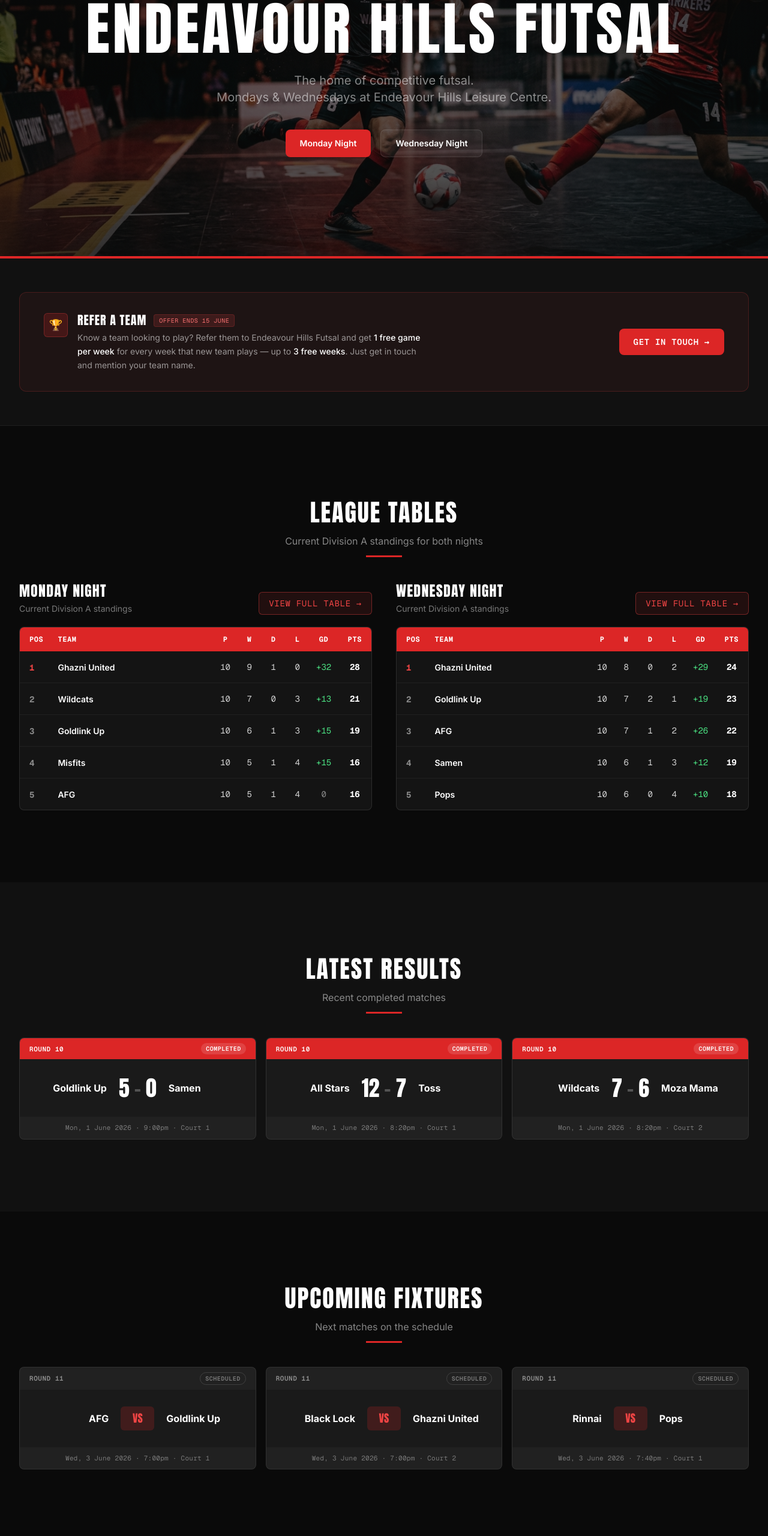
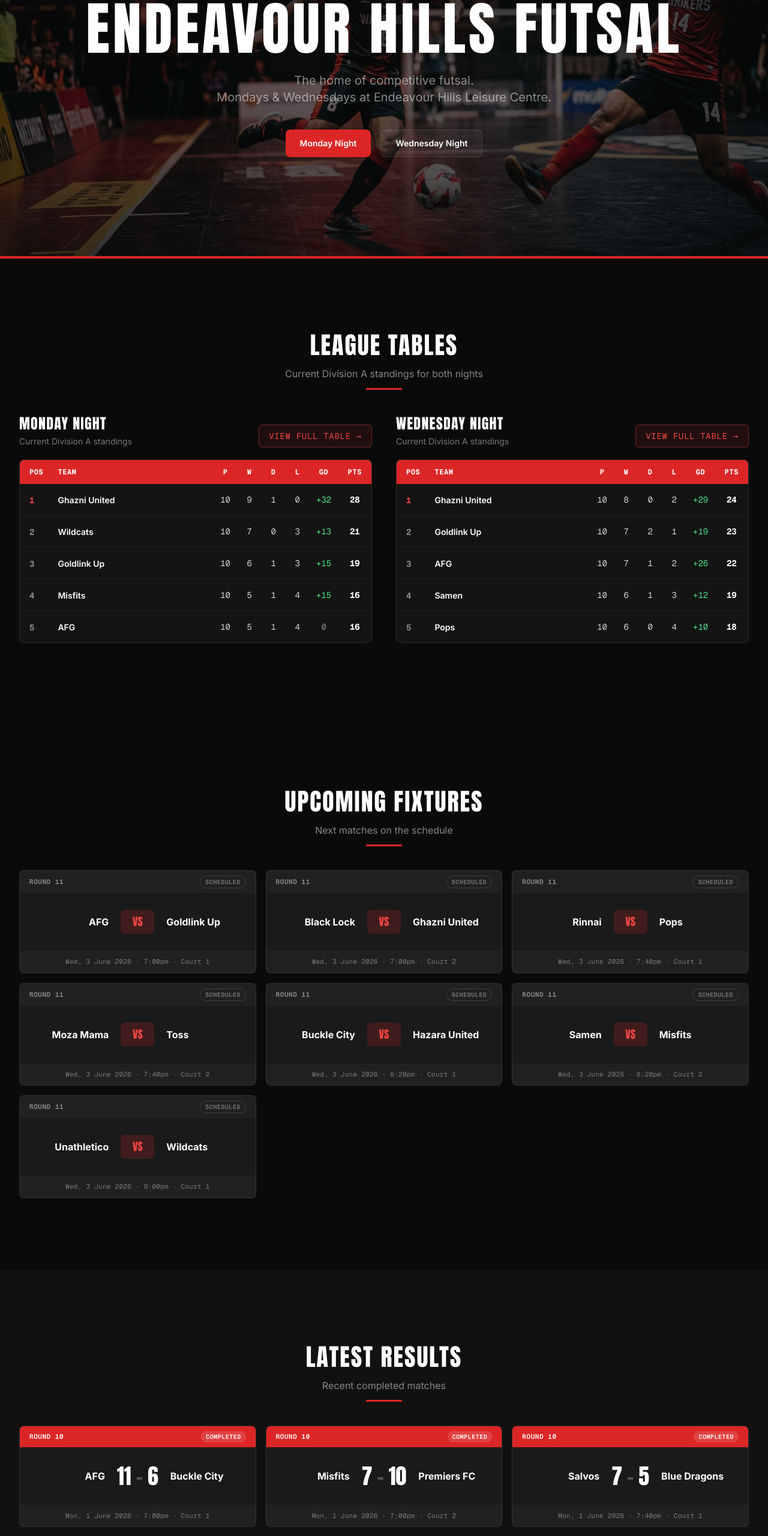
Before and after one commit to olu-git/futsal-site, a Next.js app: page / in a window 1280 px wide. Shown: the part 234-2795 px from the top of the page at 60% size. Built offline with nearby package versions, Linux system fonts and the light colour scheme.

Commit message:
Update fixture and results sections

```diff
--- a/src/app/contact/page.tsx
+++ b/src/app/contact/page.tsx
@@ -258,7 +258,6 @@ export default function ContactPage() {
                         <option value="Individual / Free Agent">Individual / Free Agent</option>
                         <option value="Monday Night">Monday Night Competition</option>
                         <option value="Wednesday Night">Wednesday Night Competition</option>
-                        <option value="Refer a Team">Refer a Team</option>
                         <option value="General Enquiry">General Enquiry</option>
                       </select>
                     </div>
--- a/src/app/monday-night/page.tsx
+++ b/src/app/monday-night/page.tsx
@@ -115,19 +115,17 @@ export default function MondayNightPage() {
         </div>
       </section>
 
-      {/* Results */}
-      {completedRounds.length > 0 && (
-        <section className="bg-[#0A0A0A] py-20 sm:py-[80px]">
+      {/* Fixtures by Round */}
+      {upcomingRounds.length > 0 && (
+        <section className="bg-[#111111] py-20 sm:py-[80px]">
           <div className="mx-auto max-w-7xl px-4 sm:px-6 lg:px-8">
             <SectionHeading
-              title="Results"
-              subtitle={`${completedRounds.length} round${completedRounds.length !== 1 ? "s" : ""} played`}
+              title="Fixtures"
+              subtitle={`${upcomingRounds.length} round${upcomingRounds.length !== 1 ? "s" : ""} remaining`}
             />
             <div className="mt-10 space-y-3">
-              {completedRounds.map((round, i) => {
-                const roundFixtures = getFixturesByRound("monday", round).filter(
-                  (f) => f.status === "completed"
-                );
+              {upcomingRounds.map((round, i) => {
+                const roundFixtures = getFixturesByRound("monday", round);
                 return (
                   <RoundAccordion
                     key={round}
@@ -149,17 +147,19 @@ export default function MondayNightPage() {
         </section>
       )}
 
-      {/* Fixtures by Round */}
-      {upcomingRounds.length > 0 && (
-        <section className="bg-[#111111] py-20 sm:py-[80px]">
+      {/* Results */}
+      {completedRounds.length > 0 && (
+        <section className="bg-[#0A0A0A] py-20 sm:py-[80px]">
           <div className="mx-auto max-w-7xl px-4 sm:px-6 lg:px-8">
             <SectionHeading
-              title="Fixtures"
-              subtitle={`${upcomingRounds.length} round${upcomingRounds.length !== 1 ? "s" : ""} remaining`}
+              title="Results"
+              subtitle={`${completedRounds.length} round${completedRounds.length !== 1 ? "s" : ""} played`}
             />
             <div className="mt-10 space-y-3">
-              {upcomingRounds.map((round, i) => {
-                const roundFixtures = getFixturesByRound("monday", round);
+              {completedRounds.map((round, i) => {
+                const roundFixtures = getFixturesByRound("monday", round).filter(
+                  (f) => f.status === "completed"
+                );
                 return (
                   <RoundAccordion
                     key={round}
--- a/src/app/page.tsx
+++ b/src/app/page.tsx
@@ -13,17 +13,27 @@ export default function HomePage() {
   const mondayStandings = calculateStandings("monday");
   const wednesdayStandings = calculateStandings("wednesday");
 
-  const mondayResults = getCompletedFixtures("monday").slice(0, 3);
-  const wednesdayResults = getCompletedFixtures("wednesday").slice(0, 3);
-  const latestResults = [...mondayResults, ...wednesdayResults]
-    .sort((a, b) => b.date.localeCompare(a.date))
-    .slice(0, 3);
+  const completedFixtures = [
+    ...getCompletedFixtures("monday"),
+    ...getCompletedFixtures("wednesday"),
+  ];
+  const latestResultDate = completedFixtures.sort((a, b) =>
+    b.date.localeCompare(a.date)
+  )[0]?.date;
+  const latestResults = completedFixtures
+    .filter((fixture) => fixture.date === latestResultDate)
+    .sort((a, b) => a.time.localeCompare(b.time) || a.court - b.court);
 
-  const mondayUpcoming = getUpcomingFixtures("monday").slice(0, 3);
-  const wednesdayUpcoming = getUpcomingFixtures("wednesday").slice(0, 3);
-  const upcomingFixtures = [...mondayUpcoming, ...wednesdayUpcoming]
-    .sort((a, b) => a.date.localeCompare(b.date))
-    .slice(0, 3);
+  const scheduledFixtures = [
+    ...getUpcomingFixtures("monday"),
+    ...getUpcomingFixtures("wednesday"),
+  ];
+  const nextFixtureDate = scheduledFixtures.sort((a, b) =>
+    a.date.localeCompare(b.date)
+  )[0]?.date;
+  const upcomingFixtures = scheduledFixtures
+    .filter((fixture) => fixture.date === nextFixtureDate)
+    .sort((a, b) => a.time.localeCompare(b.time) || a.court - b.court);
 
   return (
     <div>
@@ -78,45 +88,6 @@ export default function HomePage() {
         <div className="absolute bottom-0 left-0 right-0 h-1 bg-red-600" />
       </section>
 
-      {/* Refer a Team Promo */}
-      <section className="bg-[#111111] py-10 sm:py-14 border-b border-white/[0.06]">
-        <div className="mx-auto max-w-7xl px-4 sm:px-6 lg:px-8">
-          <motion.div
-            initial={{ opacity: 0, y: 12 }}
-            animate={{ opacity: 1, y: 0 }}
-            transition={{ duration: 0.5, delay: 0.2 }}
-            className="rounded-xl border border-red-500/20 bg-red-500/[0.06] px-6 py-7 sm:px-10 sm:py-8 flex flex-col sm:flex-row sm:items-center sm:justify-between gap-6"
-          >
-            <div className="flex items-start gap-4">
-              <div className="w-10 h-10 rounded-md bg-red-600/20 border border-red-500/30 flex items-center justify-center shrink-0 mt-0.5">
-                <span className="text-red-400 text-lg leading-none">🏆</span>
-              </div>
-              <div>
-                <div className="flex items-center gap-3 mb-1 flex-wrap">
-                  <p className="font-[family-name:var(--font-heading)] text-xl uppercase tracking-wider text-white">
-                    Refer a Team
-                  </p>
-                  <span className="text-[10px] font-[family-name:var(--font-geist-mono)] uppercase tracking-wider bg-red-500/15 text-red-400 border border-red-500/20 rounded px-2 py-0.5">
-                    Offer ends 15 June
-                  </span>
-                </div>
-                <p className="text-sm text-white/55 leading-relaxed font-[family-name:var(--font-sans)] max-w-xl">
-                  Know a team looking to play? Refer them to Endeavour Hills Futsal and get{" "}
-                  <span className="text-white font-medium">1 free game per week</span> for every week that new team plays —
-                  up to <span className="text-white font-medium">3 free weeks</span>. Just get in touch and mention your team name.
-                </p>
-              </div>
-            </div>
-            <Link
-              href="/contact"
-              className="inline-flex items-center justify-center rounded-lg bg-red-600 px-6 py-3 text-sm font-semibold text-white hover:bg-red-500 transition-colors font-[family-name:var(--font-geist-mono)] uppercase tracking-wider shrink-0"
-            >
-              Get in Touch &rarr;
-            </Link>
-          </motion.div>
-        </div>
-      </section>
-
       {/* Standings Section */}
       <section className="bg-[#0A0A0A] py-20 sm:py-[120px]">
         <div className="mx-auto max-w-7xl px-4 sm:px-6 lg:px-8">
@@ -169,6 +140,23 @@ export default function HomePage() {
         </div>
       </section>
 
+      {/* Upcoming Fixtures */}
+      {upcomingFixtures.length > 0 && (
+        <section className="bg-[#0A0A0A] py-20 sm:py-[120px]">
+          <div className="mx-auto max-w-7xl px-4 sm:px-6 lg:px-8">
+            <SectionHeading
+              title="Upcoming Fixtures"
+              subtitle="Next matches on the schedule"
+            />
+            <div className="mt-10 grid grid-cols-1 sm:grid-cols-2 lg:grid-cols-3 gap-4">
+              {upcomingFixtures.map((fixture, i) => (
+                <MatchCard key={fixture.id} fixture={fixture} index={i} />
+              ))}
+            </div>
+          </div>
+        </section>
+      )}
+
       {/* Latest Results */}
       {latestResults.length > 0 && (
         <section className="bg-[#111111] py-20 sm:py-[120px]">
@@ -179,23 +167,6 @@ export default function HomePage() {
             />
             <div className="mt-10 grid grid-cols-1 sm:grid-cols-2 lg:grid-cols-3 gap-4">
               {latestResults.map((fixture, i) => (
-                <MatchCard key={fixture.id} fixture={fixture} index={i} />
-              ))}
-            </div>
-          </div>
-        </section>
-      )}
-
-      {/* Upcoming Fixtures */}
-      {upcomingFixtures.length > 0 && (
-        <section className="bg-[#0A0A0A] py-20 sm:py-[120px]">
-          <div className="mx-auto max-w-7xl px-4 sm:px-6 lg:px-8">
-            <SectionHeading
-              title="Upcoming Fixtures"
-              subtitle="Next matches on the schedule"
-            />
-            <div className="mt-10 grid grid-cols-1 sm:grid-cols-2 lg:grid-cols-3 gap-4">
-              {upcomingFixtures.map((fixture, i) => (
                 <MatchCard key={fixture.id} fixture={fixture} index={i} />
               ))}
             </div>
--- a/src/app/wednesday-night/page.tsx
+++ b/src/app/wednesday-night/page.tsx
@@ -78,17 +78,6 @@ export default function WednesdayNightPage() {
         <div className="absolute bottom-0 left-0 right-0 h-1 bg-red-600" />
       </section>
 
-      <section className="bg-[#111111] border-y border-white/5">
-        <div className="mx-auto max-w-7xl px-4 sm:px-6 lg:px-8 py-6">
-          <p className="text-sm text-white/60 leading-relaxed">
-            Note: Moza Mama and Hazara United joined the Wednesday competition after Round 3. <br></br>
-            Their 3 unplayed entry-round matches are handled as administrative
-            standings adjustments: One 3-3 draw between the two new teams and two
-            3-0 losses each.
-          </p>
-        </div>
-      </section>
-
       {/* Division A Table */}
       <section className="bg-[#0A0A0A] py-20 sm:py-[80px]">
         <div className="mx-auto max-w-7xl px-4 sm:px-6 lg:px-8">
@@ -125,19 +114,17 @@ export default function WednesdayNightPage() {
         </div>
       </section>
 
-      {/* Results */}
-      {completedRounds.length > 0 && (
-        <section className="bg-[#0A0A0A] py-20 sm:py-[80px]">
+      {/* Fixtures by Round */}
+      {upcomingRounds.length > 0 && (
+        <section className="bg-[#111111] py-20 sm:py-[80px]">
           <div className="mx-auto max-w-7xl px-4 sm:px-6 lg:px-8">
             <SectionHeading
-              title="Results"
-              subtitle={`${completedRounds.length} round${completedRounds.length !== 1 ? "s" : ""} played`}
+              title="Fixtures"
+              subtitle={`${upcomingRounds.length} round${upcomingRounds.length !== 1 ? "s" : ""} remaining`}
             />
             <div className="mt-10 space-y-3">
-              {completedRounds.map((round, i) => {
-                const roundFixtures = getFixturesByRound("wednesday", round).filter(
-                  (f) => f.status === "completed"
-                );
+              {upcomingRounds.map((round, i) => {
+                const roundFixtures = getFixturesByRound("wednesday", round);
                 return (
                   <RoundAccordion
                     key={round}
@@ -159,17 +146,19 @@ export default function WednesdayNightPage() {
         </section>
       )}
 
-      {/* Fixtures by Round */}
-      {upcomingRounds.length > 0 && (
-        <section className="bg-[#111111] py-20 sm:py-[80px]">
+      {/* Results */}
+      {completedRounds.length > 0 && (
+        <section className="bg-[#0A0A0A] py-20 sm:py-[80px]">
           <div className="mx-auto max-w-7xl px-4 sm:px-6 lg:px-8">
             <SectionHeading
-              title="Fixtures"
-              subtitle={`${upcomingRounds.length} round${upcomingRounds.length !== 1 ? "s" : ""} remaining`}
+              title="Results"
+              subtitle={`${completedRounds.length} round${completedRounds.length !== 1 ? "s" : ""} played`}
             />
             <div className="mt-10 space-y-3">
-              {upcomingRounds.map((round, i) => {
-                const roundFixtures = getFixturesByRound("wednesday", round);
+              {completedRounds.map((round, i) => {
+                const roundFixtures = getFixturesByRound("wednesday", round).filter(
+                  (f) => f.status === "completed"
+                );
                 return (
                   <RoundAccordion
                     key={round}
```
